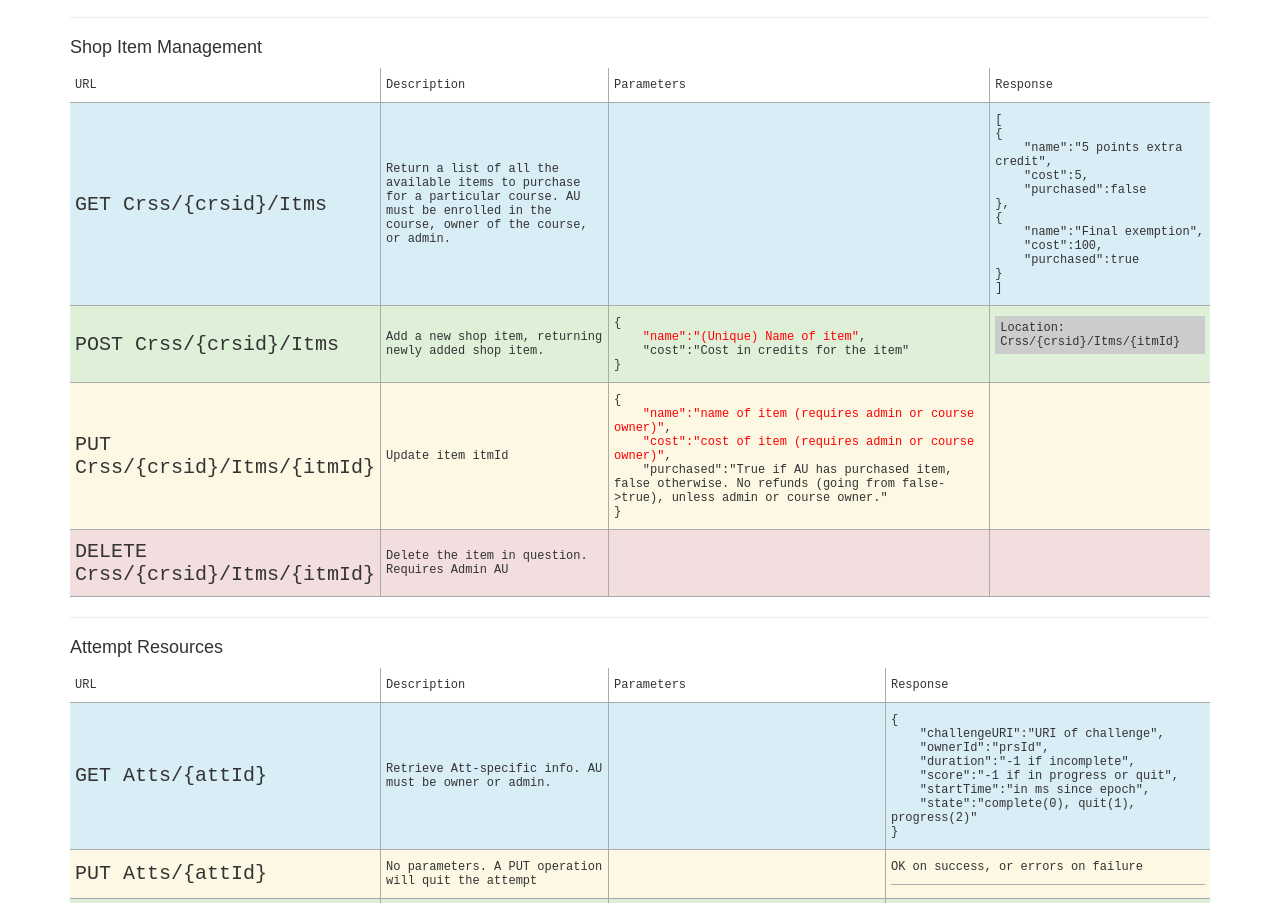
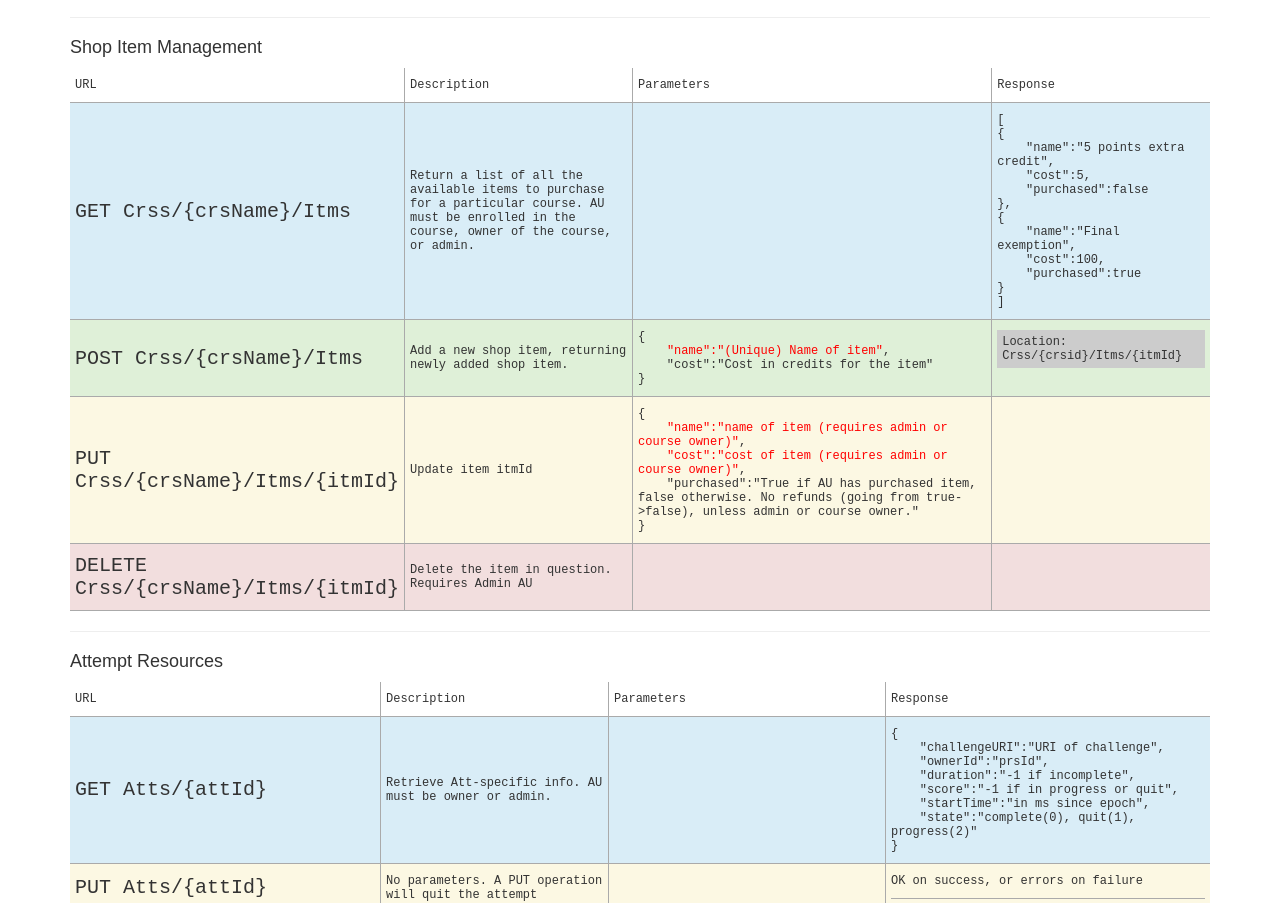
Before and after one commit to elliotfiske/CPE437, a website: page Clint/spec.html in a window 1280 px wide. Shown: the part 2711-3614 px from the top of the page. Drawn offline with nearby package versions, Linux system fonts and the light colour scheme.

Commit message:
updated spec

```diff
--- a/Clint/spec.html
+++ b/Clint/spec.html
@@ -343,7 +343,7 @@
 			}
 		},
 		'Shop Item Management': {
-			'Crss/{crsid}/Itms': {
+			'Crss/{crsName}/Itms': {
 				'get': {
 					desc: 'Return a list of all the available items to purchase for a particular course. AU must be enrolled in the course, owner of the course, or admin.',
 					return: {
@@ -372,13 +372,13 @@
 					}
 				}
 			},
-			'Crss/{crsid}/Itms/{itmId}': {
+			'Crss/{crsName}/Itms/{itmId}': {
 				'put': {
 					desc: 'Update item itmId',
 					params: {
 						name: '* name of item (requires admin or course owner)',
 						cost: '* cost of item (requires admin or course owner)',
-						purchased: 'True if AU has purchased item, false otherwise. No refunds (going from false->true), unless admin or course owner.'
+						purchased: 'True if AU has purchased item, false otherwise. No refunds (going from true->false), unless admin or course owner.'
 					}
 				},
 				'delete': {
```
